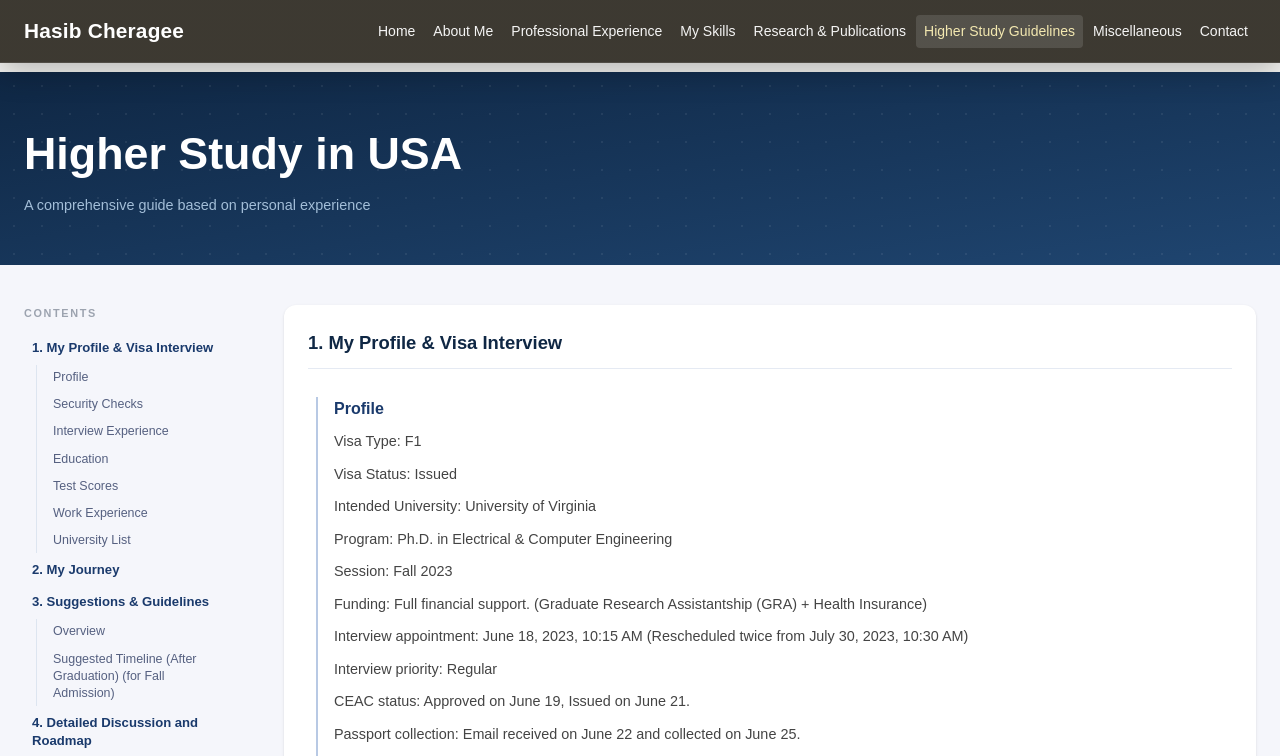
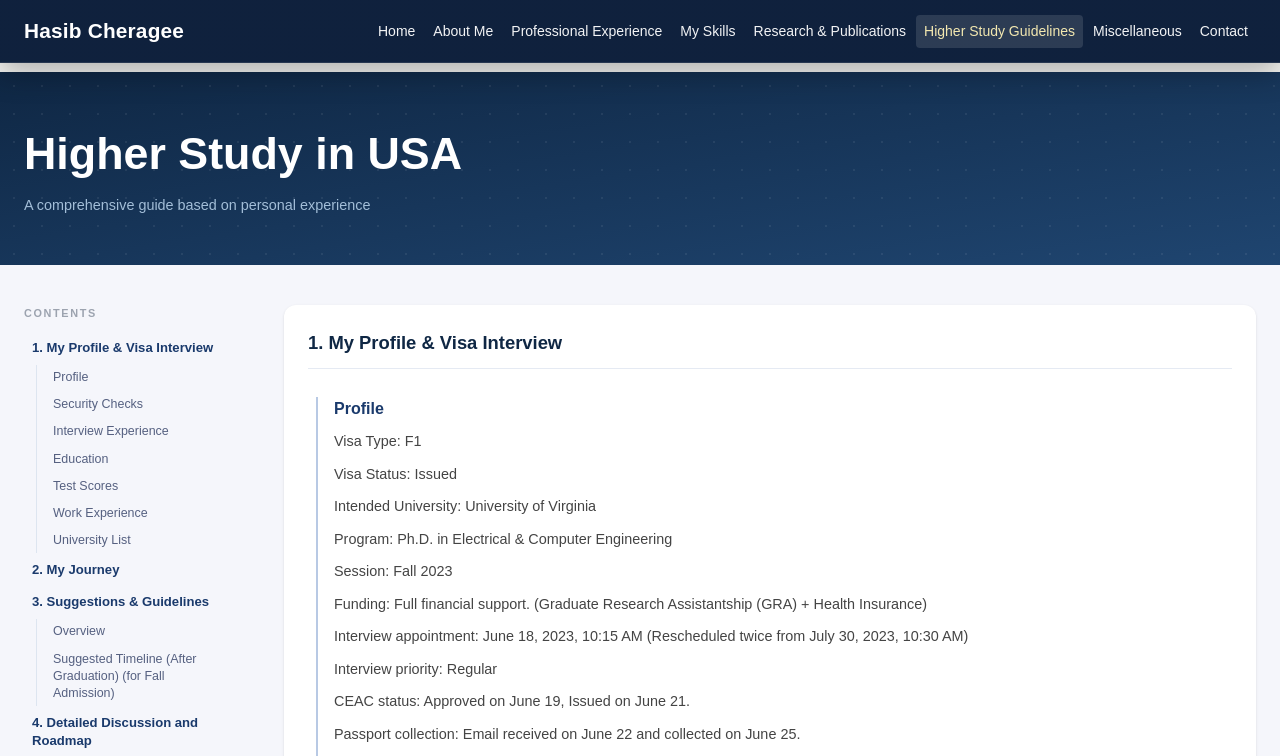
Before and after one commit to injaamam/hasib-portfolio, a Next.js app in the folder frontend/: page /higher-study-usa in a window 1280 px wide. Shown: the top 756 px of the page. Built offline with nearby package versions, Linux system fonts and the light colour scheme.

Commit message:
fix: align navbar and footer colors to deep navy blue theme
Agent-Logs-Url: https://github.com/injaamam/hasib-portfolio/sessions/8a658ef4-b3d5-40fc-b9db-3a70dba2c241

Co-authored-by: injamaam <228220091+injamaam@users.noreply.github.com>

```diff
--- a/frontend/src/components/Footer.jsx
+++ b/frontend/src/components/Footer.jsx
@@ -51,7 +51,7 @@ export default function Footer() {
   const currentYear = new Date().getFullYear();
 
   return (
-    <footer className="border-t border-[#4a4337] bg-[#332f27] text-[#f4efdc]">
+    <footer className="border-t border-[#1a3050] bg-[#0a1c36] text-[#f4efdc]">
       <div
         className="w-full"
         style={{
--- a/frontend/src/components/Navbar.jsx
+++ b/frontend/src/components/Navbar.jsx
@@ -109,9 +109,9 @@ export default function Navbar() {
   return (
     <header className="fixed top-0 right-0 left-0 z-30">
       <div
-        className="border-b border-white/10 bg-[#3f3c35]/82 text-white shadow-[0_10px_30px_rgba(0,0,0,0.24)] backdrop-blur-sm"
+        className="border-b border-white/10 bg-[#0d2240]/90 text-white shadow-[0_10px_30px_rgba(0,0,0,0.28)] backdrop-blur-sm"
         style={{
-          backgroundImage: `linear-gradient(rgba(47, 42, 34, 0.72), rgba(47, 42, 34, 0.72))`,
+          backgroundImage: `linear-gradient(rgba(10, 28, 56, 0.82), rgba(10, 28, 56, 0.82))`,
           backgroundPosition: "center",
           backgroundSize: "cover",
         }}
@@ -146,7 +146,7 @@ export default function Navbar() {
                     >
                       {item.label}
                     </button>
-                    <div className="absolute top-full left-0 z-50 hidden min-w-[210px] rounded border border-white/10 bg-[#2a2620]/95 py-1 shadow-[0_8px_24px_rgba(0,0,0,0.35)] backdrop-blur-sm group-hover:block">
+                    <div className="absolute top-full left-0 z-50 hidden min-w-[210px] rounded border border-white/10 bg-[#071828]/95 py-1 shadow-[0_8px_24px_rgba(0,0,0,0.40)] backdrop-blur-sm group-hover:block">
                       {item.children.map((child) => (
                         <Link
                           key={child.href}
```
